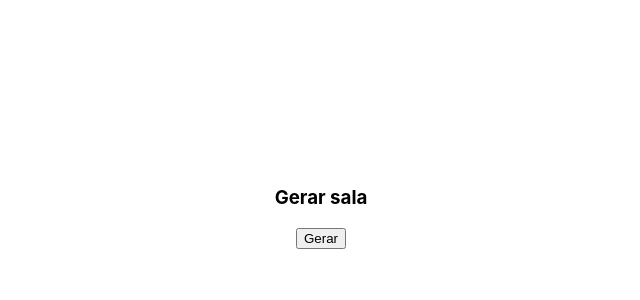
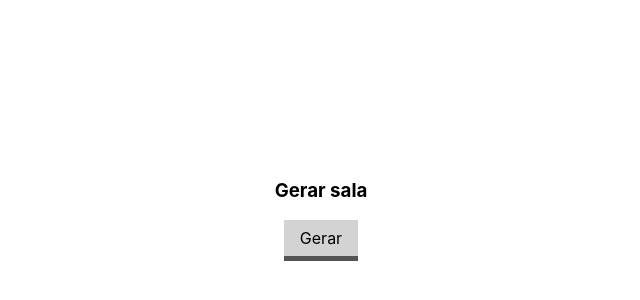
Before and after one commit to Gu7z/par-ou-impar, a Next.js app: page / in a window 1280 px wide. Shown: the part 192-492 px from the top of the page, without its empty margins (319-959 px from the left). Built offline with nearby package versions, Linux system fonts and the light colour scheme.

Commit message:
add style to generate room button

```diff
--- a/pages/index.jsx
+++ b/pages/index.jsx
@@ -13,7 +13,9 @@ function Home() {
   return (
     <div className={styles.container}>
       <h3>Gerar sala</h3>
-      <button onClick={goToRoom}>Gerar</button>
+      <div className={styles.generate_room_button} onClick={goToRoom}>
+        Gerar
+      </div>
     </div>
   );
 }
--- a/styles/Home.module.css
+++ b/styles/Home.module.css
@@ -120,3 +120,21 @@
     flex-direction: column;
   }
 }
+
+.generate_room_button {
+  background-color: #d3d3d3;
+  box-shadow: 0 5px 0 #545454;
+  padding: 0.5em 1em;
+  position: relative;
+  text-decoration: none;
+}
+
+.generate_room_button:hover {
+  background-color: #a1a1a1;
+  cursor: pointer;
+}
+
+.generate_room_button:active {
+  box-shadow: none;
+  top: 5px;
+}
```
